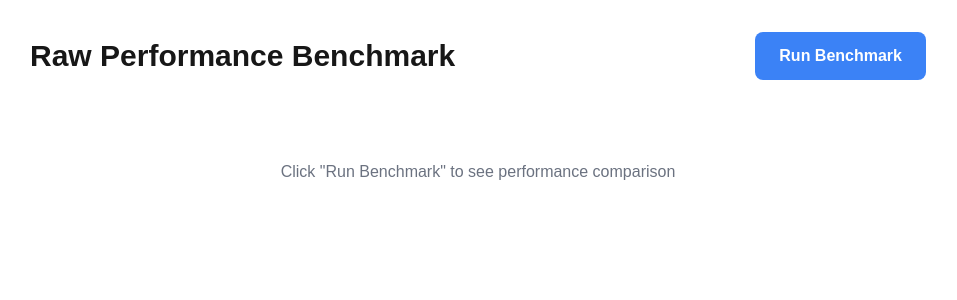
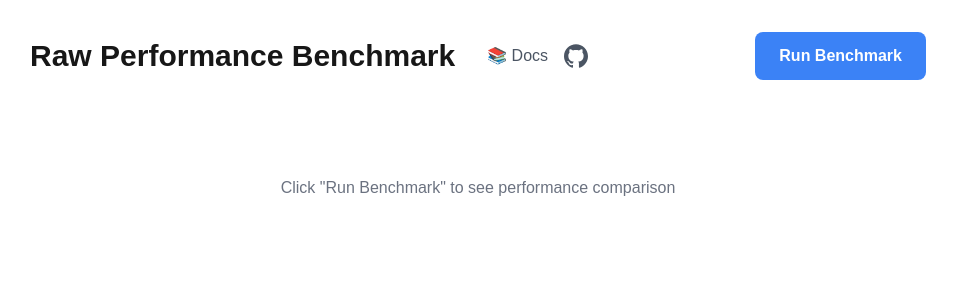
Before and after one commit to justrach/fastrender, a Next.js app in the folder examples/markdowntest/: page /benchmark in a window 1280 px wide. Shown: the top 300 px of the page, without its empty margins (162-1119 px from the left). Built offline with nearby package versions, Linux system fonts and the light colour scheme.

Commit message:
working frontend

```diff
--- a/examples/markdowntest/src/app/benchmark/page.tsx
+++ b/examples/markdowntest/src/app/benchmark/page.tsx
@@ -8,6 +8,7 @@
 import remarkRehype from 'remark-rehype';
 import rehypeKatex from 'rehype-katex';
 import rehypeStringify from 'rehype-stringify';
+import Header from '../components/Header';
 
 const TEST_CASES = {
   simple: `# Hello World
@@ -104,7 +105,7 @@
     setSelectedTest(testName);
     setLiveContent({ fastRender: '', remark: '' });
 
-    const content = TEST_CASES[testName];
+    const content = TEST_CASES[testName as keyof typeof TEST_CASES];
     const renderer = new FastRender();
     await renderer.initialize();
 
@@ -122,8 +123,7 @@
   return (
     <div className="min-h-screen p-8">
       <div className="max-w-4xl mx-auto">
-        <div className="flex justify-between items-center mb-8">
-          <h1 className="text-3xl font-bold">Raw Performance Benchmark</h1>
+        <Header title="Raw Performance Benchmark" showBenchmarkLink={false}>
           <button
             onClick={() => {
               setSelectedTest(null);
@@ -138,7 +138,7 @@
           >
             {isRunning ? 'Running...' : 'Run Benchmark'}
           </button>
-        </div>
+        </Header>
 
         {Object.entries(results).map(([name, result]) => (
           <div
--- /dev/null
+++ b/examples/markdowntest/src/app/components/Header.tsx
@@ -0,0 +1,48 @@
+import { ReactNode } from 'react';
+
+export default function Header({ title, showBenchmarkLink = true, children }: {
+  title: string;
+  showBenchmarkLink?: boolean;
+  children?: ReactNode;
+}) {
+  return (
+    <div className="flex justify-between items-center mb-12">
+      <div className="flex items-center gap-8">
+        <h1 className="text-3xl font-bold">{title}</h1>
+        <div className="flex items-center gap-4">
+          <a
+            href="/docs"
+            className="text-gray-600 hover:text-gray-900 transition-colors"
+          >
+            📚 Docs
+          </a>
+          <a
+            href="https://github.com/justrach/fastrender"
+            target="_blank"
+            rel="noopener noreferrer"
+            className="text-gray-600 hover:text-gray-900 transition-colors"
+          >
+            <svg
+              viewBox="0 0 24 24"
+              className="w-6 h-6 fill-current"
+              xmlns="http://www.w3.org/2000/svg"
+            >
+              <path d="M12 .297c-6.63 0-12 5.373-12 12 0 5.303 3.438 9.8 8.205 11.385.6.113.82-.258.82-.577 0-.285-.01-1.04-.015-2.04-3.338.724-4.042-1.61-4.042-1.61C4.422 18.07 3.633 17.7 3.633 17.7c-1.087-.744.084-.729.084-.729 1.205.084 1.838 1.236 1.838 1.236 1.07 1.835 2.809 1.305 3.495.998.108-.776.417-1.305.76-1.605-2.665-.3-5.466-1.332-5.466-5.93 0-1.31.465-2.38 1.235-3.22-.135-.303-.54-1.523.105-3.176 0 0 1.005-.322 3.3 1.23.96-.267 1.98-.399 3-.405 1.02.006 2.04.138 3 .405 2.28-1.552 3.285-1.23 3.285-1.23.645 1.653.24 2.873.12 3.176.765.84 1.23 1.91 1.23 3.22 0 4.61-2.805 5.625-5.475 5.92.42.36.81 1.096.81 2.22 0 1.606-.015 2.896-.015 3.286 0 .315.21.69.825.57C20.565 22.092 24 17.592 24 12.297c0-6.627-5.373-12-12-12" />
+            </svg>
+          </a>
+        </div>
+      </div>
+      <div className="flex items-center gap-4">
+        {showBenchmarkLink && (
+          <a
+            href="/benchmark"
+            className="px-4 py-2 bg-gray-100 hover:bg-gray-200 rounded-lg text-sm font-medium transition-colors"
+          >
+            View Raw Benchmarks →
+          </a>
+        )}
+        {children}
+      </div>
+    </div>
+  );
+}
--- /dev/null
+++ b/examples/markdowntest/src/app/docs/page.tsx
@@ -0,0 +1,111 @@
+'use client';
+
+import { useEffect, useState } from "react";
+import FastRender from "fastrender";
+
+const DOCS_CONTENT = `# FastRender Documentation
+
+FastRender is a high-performance Markdown and LaTeX rendering library powered by WebAssembly.
+
+## Installation
+
+\`\`\`bash
+npm install fastrender
+\`\`\`
+
+## Basic Usage
+
+\`\`\`typescript
+import FastRender from 'fastrender';
+
+const renderer = new FastRender();
+await renderer.initialize();
+
+// Render markdown
+const html = await renderer.renderMarkdown('# Hello World');
+
+// Render mixed markdown and LaTeX
+const mixed = await renderer.renderMixed('# Math Example: $E = mc^2$');
+\`\`\`
+
+## Features
+
+- ⚡️ WebAssembly-powered for high performance
+- 🧮 Native LaTeX support via KaTeX
+- 🔄 Real-time rendering
+- 📝 Full Markdown support
+- 🎨 Customizable styling
+
+## API Reference
+
+### \`FastRender\` Class
+
+#### Constructor Options
+
+\`\`\`typescript
+interface FastRenderOptions {
+  debug?: boolean;
+  katexOptions?: KatexOptions;
+}
+\`\`\`
+
+#### Methods
+
+- \`initialize()\`: Initialize the WebAssembly module
+- \`renderMarkdown(content: string)\`: Render pure Markdown
+- \`renderLatex(content: string, displayMode?: boolean)\`: Render LaTeX
+- \`renderMixed(content: string)\`: Render Markdown with LaTeX
+- \`clearCache()\`: Clear the render cache
+
+## Examples
+
+### Mixed Markdown and LaTeX
+
+\`\`\`markdown
+# Physics Equations
+
+Einstein's famous equation: $E = mc^2$
+
+Maxwell's equations in differential form:
+
+$$
+\\begin{align}
+\\nabla \\cdot \\vec{\\mathbf{E}} &= \\frac{\\rho}{\\epsilon_0} \\\\
+\\nabla \\cdot \\vec{\\mathbf{B}} &= 0 \\\\
+\\nabla \\times \\vec{\\mathbf{E}} &= -\\frac{\\partial\\mathbf{B}}{\\partial t} \\\\
+\\nabla \\times \\vec{\\mathbf{B}} &= \\mu_0\\vec{\\mathbf{J}} + \\mu_0\\epsilon_0\\frac{\\partial\\mathbf{E}}{\\partial t}
+\\end{align}
+$$
+\`\`\`
+`;
+
+export default function DocsPage() {
+  const [content, setContent] = useState('');
+  const [isLoading, setIsLoading] = useState(true);
+
+  useEffect(() => {
+    const renderDocs = async () => {
+      const renderer = new FastRender();
+      await renderer.initialize();
+      const rendered = await renderer.renderMixed(DOCS_CONTENT);
+      setContent(rendered);
+      setIsLoading(false);
+    };
+
+    renderDocs();
+  }, []);
+
+  return (
+    <div className="min-h-screen p-8">
+      <div className="max-w-4xl mx-auto">
+        {isLoading ? (
+          <div className="animate-pulse">Loading documentation...</div>
+        ) : (
+          <div className="prose prose-lg max-w-none">
+            <div dangerouslySetInnerHTML={{ __html: content }} />
+          </div>
+        )}
+      </div>
+    </div>
+  );
+}
--- a/examples/markdowntest/src/app/page.tsx
+++ b/examples/markdowntest/src/app/page.tsx
@@ -8,6 +8,7 @@
 import remarkRehype from 'remark-rehype';
 import rehypeKatex from 'rehype-katex';
 import rehypeStringify from 'rehype-stringify';
+import Header from './components/Header';
 
 const FULL_RESPONSE = `# Real-time Math and Text Rendering
 
@@ -206,15 +207,7 @@
     <div className="min-h-screen p-8">
       <div className="max-w-7xl mx-auto">
         <div className="flex flex-col gap-4 mb-8">
-          <div className="flex justify-between items-center">
-            <h1 className="text-3xl font-bold">Renderer Comparison</h1>
-            <a
-              href="/benchmark"
-              className="px-4 py-2 bg-gray-100 hover:bg-gray-200 rounded-lg text-sm font-medium transition-colors"
-            >
-              View Raw Benchmarks →
-            </a>
-          </div>
+          <Header title="Renderer Comparison" />
 
           {/* Performance Metrics */}
           {metrics.renderCount > 0 && (
```
